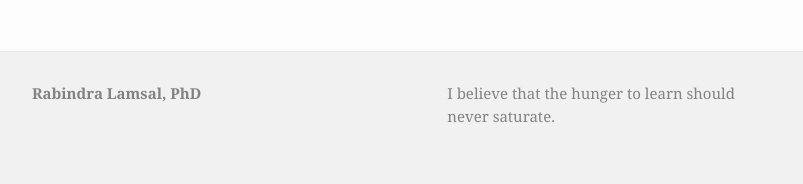
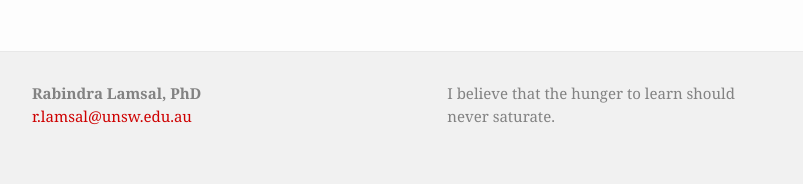
Before and after one commit to rabindralamsal/personal-site, a Jekyll site: the page built from index.html, in a window 1280 px wide. Shown: the part 2453-2637 px from the top of the page, without its empty margins (238-1041 px from the left). Built offline with Jekyll 4.4.1, drawn with Linux system fonts in a browser that asks for light colours; some of the changed lines change nothing that is shown.

Commit message:
Update email fields in _config.yml

```diff
--- a/_config.yml
+++ b/_config.yml
@@ -1,7 +1,7 @@
 # Site settings
 title: Rabindra Lamsal, PhD
-general_email:
-academic_email: r.lamsal@unsw.edu.au
+general_email: r.lamsal@unsw.edu.au
+academic_email:
 
 description: > # this means to ignore newlines until "baseurl:"
   I believe that the hunger to learn should never saturate.
```
